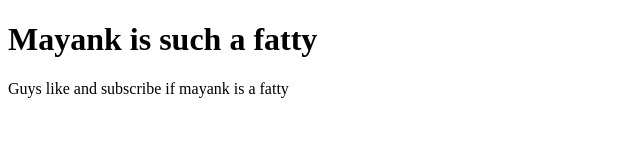
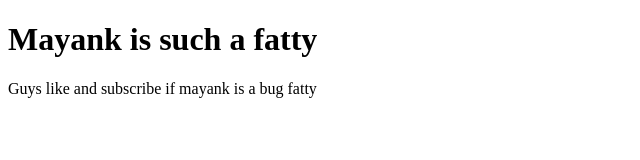
Before and after one commit to abetrs/testingRepo, a plain HTML site: page index.html in a window 1280 px wide. Shown: the full height of the page, 0-640 px from the left. Drawn offline with Linux system fonts and the light colour scheme.

Commit message:
mayank is fat

```diff
--- a/index.html
+++ b/index.html
@@ -7,6 +7,6 @@
 </head>
 <body>
     <h1>Mayank is such a fatty</h1>
-    <p>Guys like and subscribe if mayank is a fatty</p>
+    <p>Guys like and subscribe if mayank is a bug fatty</p>
 </body>
 </html>
```
